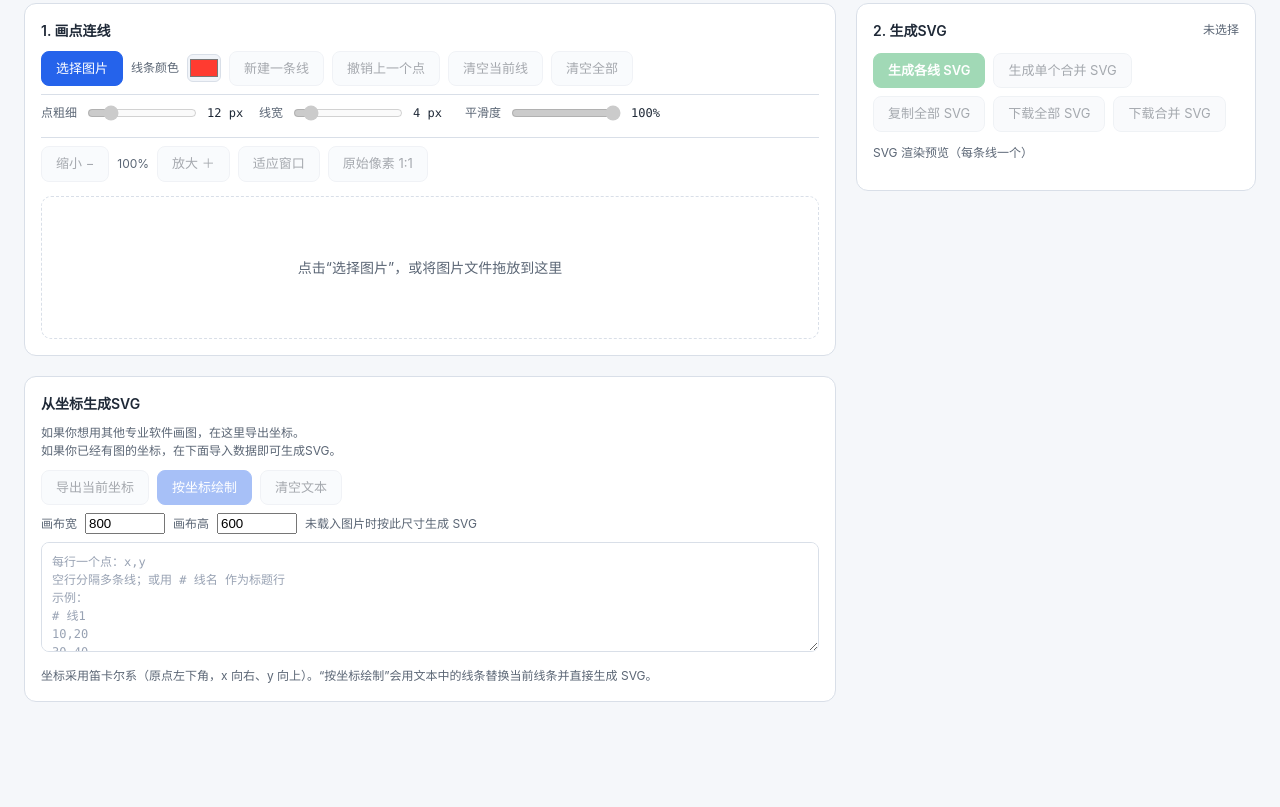
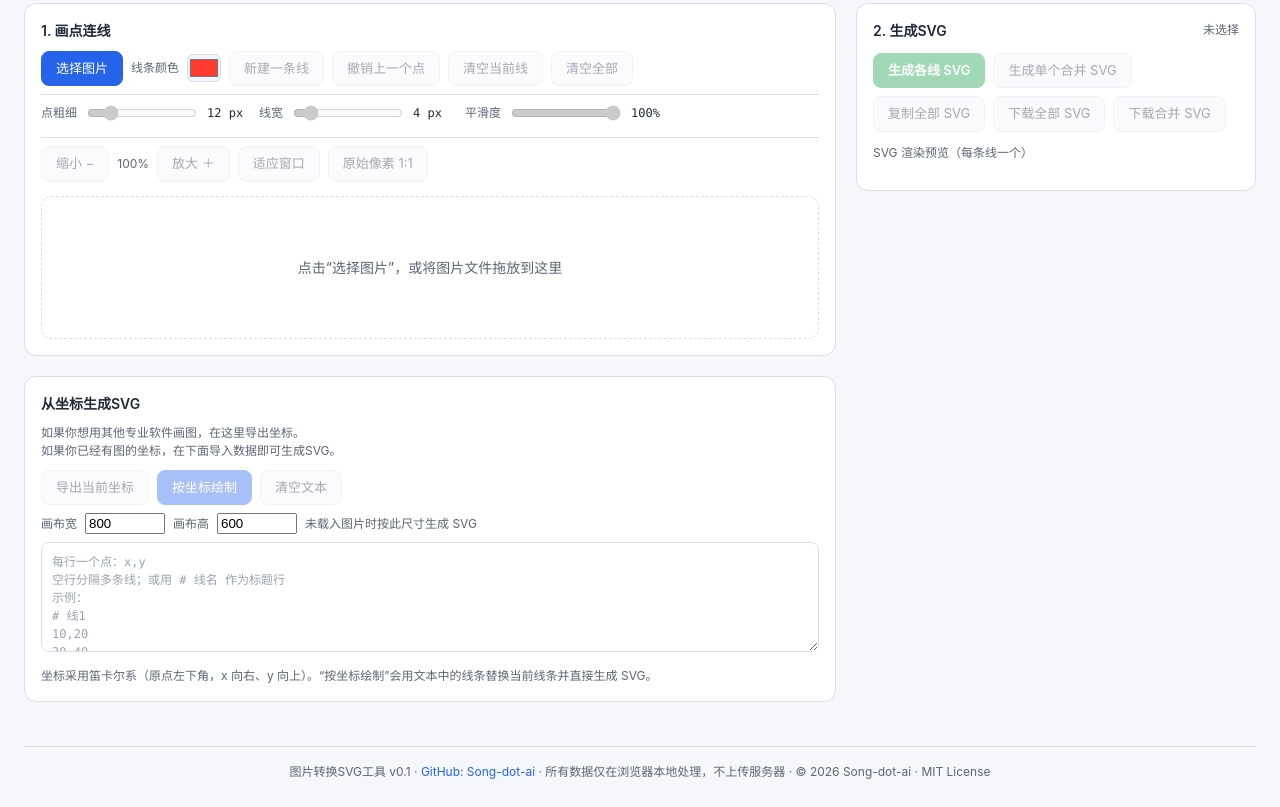
Before and after one commit to Song-dot-ai/pic2svg, a plain HTML site: page index.html in a window 1280 px wide. Shown: the part 301-1108 px from the top of the page. Before the commit the page ends 1047 px from the top, so only its background shows below. Drawn offline with Linux system fonts and the light colour scheme.

Commit message:
init v0.1
init v0.1,for online

```diff
--- a/assets/style-a1b2c3.css
+++ b/assets/style-a1b2c3.css
@@ -122,4 +122,7 @@
   .svg-preview-box { margin-bottom: 12px; }
   .svg-preview-box .badge { display: block; margin-bottom: 8px; }
   .svg-preview-box img { display: block; max-width: 100%; border: 1px solid var(--border); border-radius: 8px; margin-bottom: 8px; background: #ffffff; }
+  footer { margin-top: 24px; padding-top: 14px; border-top: 1px solid var(--border); color: var(--text-dim); font-size: 12px; line-height: 1.8; text-align: center; }
+  footer a { color: var(--accent); text-decoration: none; }
+  footer a:hover { text-decoration: underline; }
   @media (max-width: 980px) { main { grid-template-columns: 1fr; } }
--- a/index.html
+++ b/index.html
@@ -97,6 +97,10 @@
       </div>
     </section>
   </main>
+
+  <footer>
+    图片转换SVG工具 v0.1 · <a href="https://github.com/Song-dot-ai" target="_blank" rel="noopener">GitHub: Song-dot-ai</a> · 所有数据仅在浏览器本地处理，不上传服务器 · © 2026 Song-dot-ai · MIT License
+  </footer>
 </div>
 
 <script type="module" src="assets/app-a1b2c3.js"></script>
```
Also changed, not shown: 7 other files.
